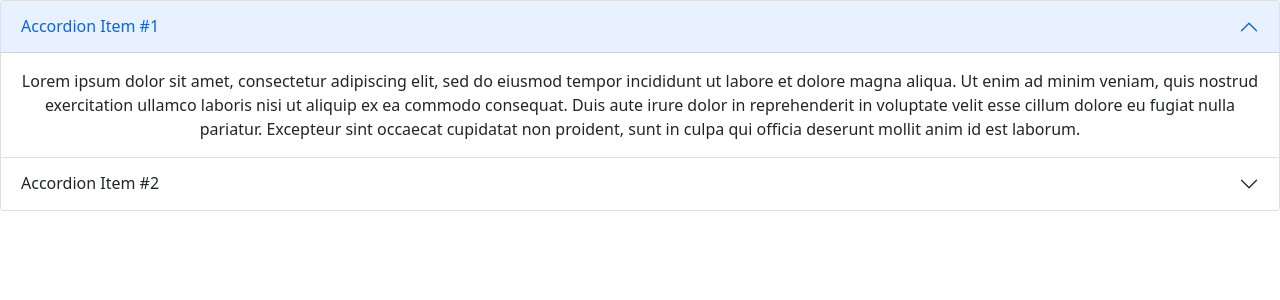
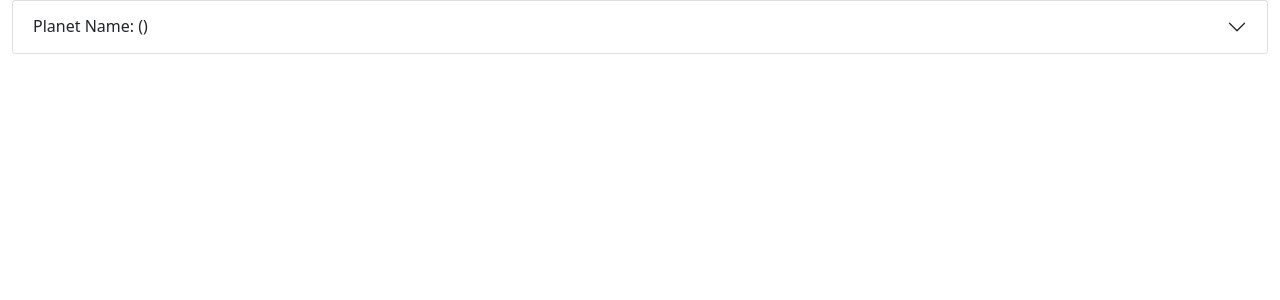
Before and after one commit to achyuv/cicd-ui, a React (Create React App) app: page / in a window 1280 px wide. Shown: the top 300 px of the page. Built offline with nearby package versions, Linux system fonts and the light colour scheme.

Commit message:
component structure - code

```diff
--- a/src/App.js
+++ b/src/App.js
@@ -2,11 +2,14 @@ import logo from './logo.svg';
 import './App.css';
 import {Planets} from './Components/Planets';
 import 'bootstrap/dist/css/bootstrap.min.css';
+import Container from 'react-bootstrap/Container'
 
 function App() {
   return (
     <div className="App">
+        <Container fluid>
     <Planets></Planets>
+    </Container>
     </div>
   );
 }
--- /dev/null
+++ b/src/Components/Environment.js
@@ -0,0 +1,29 @@
+import  Accordion  from 'react-bootstrap/Accordion';
+import  Col  from 'react-bootstrap/Col';
+import  Row  from 'react-bootstrap/Row';
+import {Vhosts} from './Vhosts'
+
+export function Environment() {
+    return (
+
+
+      <Accordion >
+    <Accordion.Item eventKey="0">
+      <Accordion.Header>Environment Name: ()</Accordion.Header>
+      <Accordion.Body>
+      <Row>
+      <Col sm={6}>  <Vhosts></Vhosts></Col>
+      <Col sm={6}>  <Vhosts></Vhosts></Col>
+      <Col sm={6}>  <Vhosts></Vhosts></Col>
+
+
+        </Row>
+
+      </Accordion.Body>
+    </Accordion.Item>
+
+  </Accordion>
+
+
+    );
+  }
--- /dev/null
+++ b/src/Components/Orgs.js
@@ -0,0 +1,22 @@
+import Card from 'react-bootstrap/Card';
+import {Environment} from './Environment';
+import ListGroup from 'react-bootstrap/ListGroup'
+
+export function Orgs() {
+    return (
+        <Card>
+  <Card.Body>
+  <Card.Title>Org Name ()</Card.Title>
+
+    <ListGroup>
+  <ListGroup.Item>Org Name : name here</ListGroup.Item>
+  <ListGroup.Item>Org Creds : Creds Here</ListGroup.Item>
+  <Environment></Environment>
+
+</ListGroup>
+
+  </Card.Body>
+</Card>
+
+    );
+  }
--- a/src/Components/Planets.js
+++ b/src/Components/Planets.js
@@ -1,32 +1,31 @@
-import { Accordion } from 'react-bootstrap';
+import  Accordion  from 'react-bootstrap/Accordion';
+import  Col  from 'react-bootstrap/Col';
+import  Row  from 'react-bootstrap/Row';
+
+
+import {Orgs} from './Orgs'
 
 export function Planets() {
   return (
-    <Accordion defaultActiveKey="0">
+
+
+    <Accordion >
   <Accordion.Item eventKey="0">
-    <Accordion.Header>Accordion Item #1</Accordion.Header>
+    <Accordion.Header>Planet Name: ()</Accordion.Header>
     <Accordion.Body>
-      Lorem ipsum dolor sit amet, consectetur adipiscing elit, sed do eiusmod
-      tempor incididunt ut labore et dolore magna aliqua. Ut enim ad minim
-      veniam, quis nostrud exercitation ullamco laboris nisi ut aliquip ex ea
-      commodo consequat. Duis aute irure dolor in reprehenderit in voluptate
-      velit esse cillum dolore eu fugiat nulla pariatur. Excepteur sint occaecat
-      cupidatat non proident, sunt in culpa qui officia deserunt mollit anim id
-      est laborum.
+    <Row>
+    <Col sm={6}>  <Orgs></Orgs></Col>
+    <Col sm={6}>  <Orgs></Orgs></Col>
+    <Col sm={6}>  <Orgs></Orgs></Col>
+
+
+      </Row>
+
     </Accordion.Body>
   </Accordion.Item>
-  <Accordion.Item eventKey="1">
-    <Accordion.Header>Accordion Item #2</Accordion.Header>
-    <Accordion.Body>
-      Lorem ipsum dolor sit amet, consectetur adipiscing elit, sed do eiusmod
-      tempor incididunt ut labore et dolore magna aliqua. Ut enim ad minim
-      veniam, quis nostrud exercitation ullamco laboris nisi ut aliquip ex ea
-      commodo consequat. Duis aute irure dolor in reprehenderit in voluptate
-      velit esse cillum dolore eu fugiat nulla pariatur. Excepteur sint occaecat
-      cupidatat non proident, sunt in culpa qui officia deserunt mollit anim id
-      est laborum.
-    </Accordion.Body>
-  </Accordion.Item>
+
 </Accordion>
+
+
   );
 }
--- /dev/null
+++ b/src/Components/Vhosts.js
@@ -0,0 +1,25 @@
+import Card from 'react-bootstrap/Card';
+import {Environment} from './Environment';
+import ListGroup from 'react-bootstrap/ListGroup'
+
+export function Vhosts() {
+    return (
+        <Card>
+  <Card.Body>
+  <Card.Title>Vhost Name ()</Card.Title>
+
+    <ListGroup>
+  <ListGroup.Item>Cname : name here</ListGroup.Item>
+  <ListGroup.Item>envName : Creds Here</ListGroup.Item>
+  <ListGroup.Item>Name : name here</ListGroup.Item>
+  <ListGroup.Item>Port : Creds Here</ListGroup.Item>
+  <ListGroup.Item>Protocol : Creds Here</ListGroup.Item>
+
+
+</ListGroup>
+
+  </Card.Body>
+</Card>
+
+    );
+  }
```
